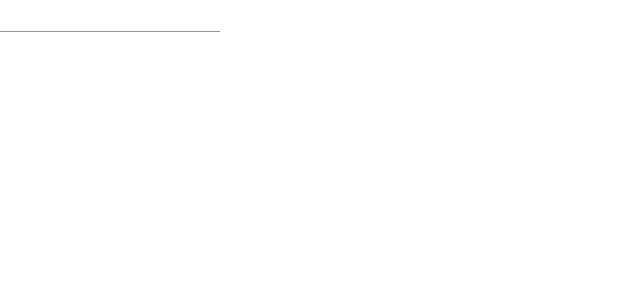
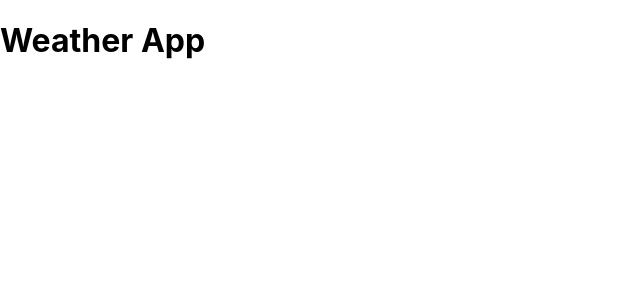
Before and after one commit to sameehkhan/WeatherApp, a React app: page / in a window 1280 px wide. Shown: the top 300 px of the page, without its empty margins (0-640 px from the left). Built offline with nearby package versions, Linux system fonts and the light colour scheme.

Commit message:
Create redux root

```diff
--- a/src/App.js
+++ b/src/components/App.js
@@ -1,10 +1,10 @@
 import React, { Component } from "react";
-import TextField from "../node_modules/@material-ui/core/TextField";
+import TextField from "@material-ui/core/TextField";
 
 class App extends Component {
   render() {
     return (
-      <div style={{ display: "flex" }}>
+      <div>
         <TextField />
       </div>
     );
--- a/src/index.js
+++ b/src/index.js
@@ -1,6 +1,9 @@
-import React from "react";
-import ReactDOM from "react-dom";
 import "./index.css";
-import App from "./App";
+import App from "./components/App";
+import React from 'react';
+import ReactDOM from 'react-dom';
 
-ReactDOM.render(<App />, document.getElementById("root"));
+document.addEventListener('DOMContentLoaded', () => {
+    const root = document.getElementById('root');
+    ReactDOM.render(<h1>Weather App</h1>, root);
+});
```
Also changed, not shown: package.json (+9 -3 lines), src/components/root.jsx (added, +14 -0 lines), 1 other file (tests, documents, lock files or other folders).
